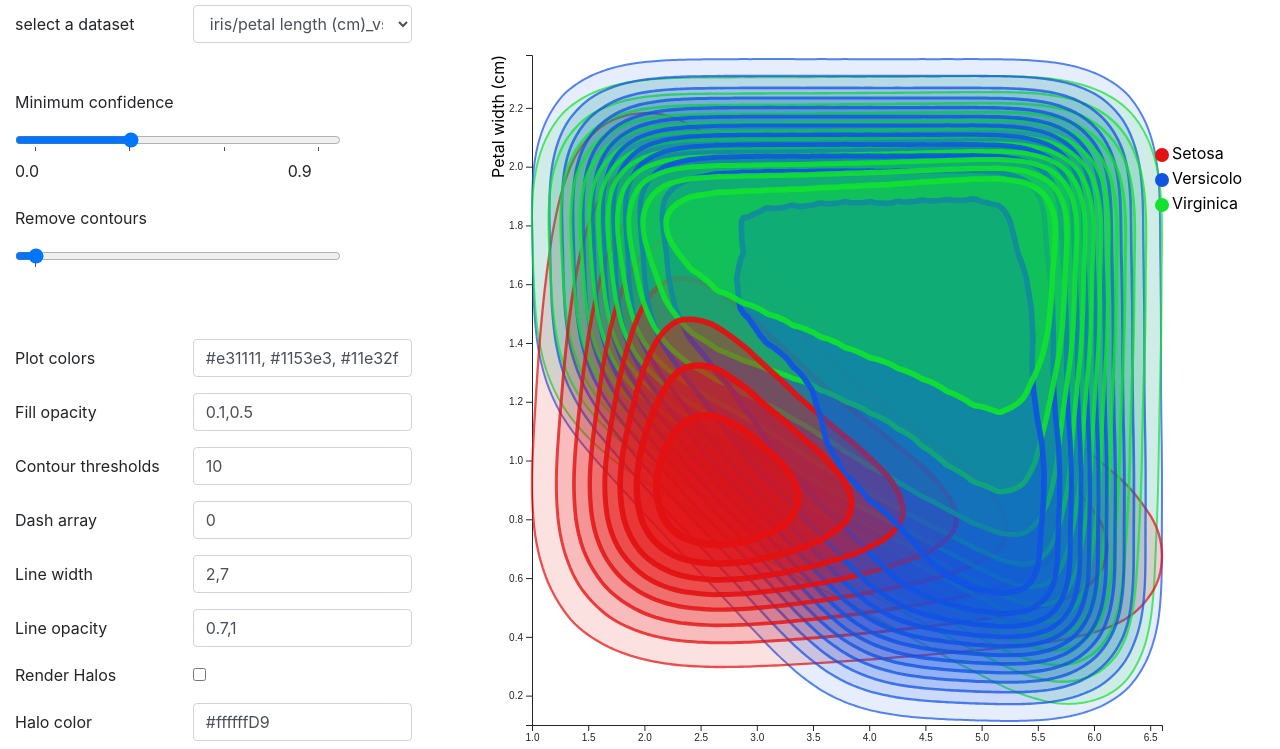
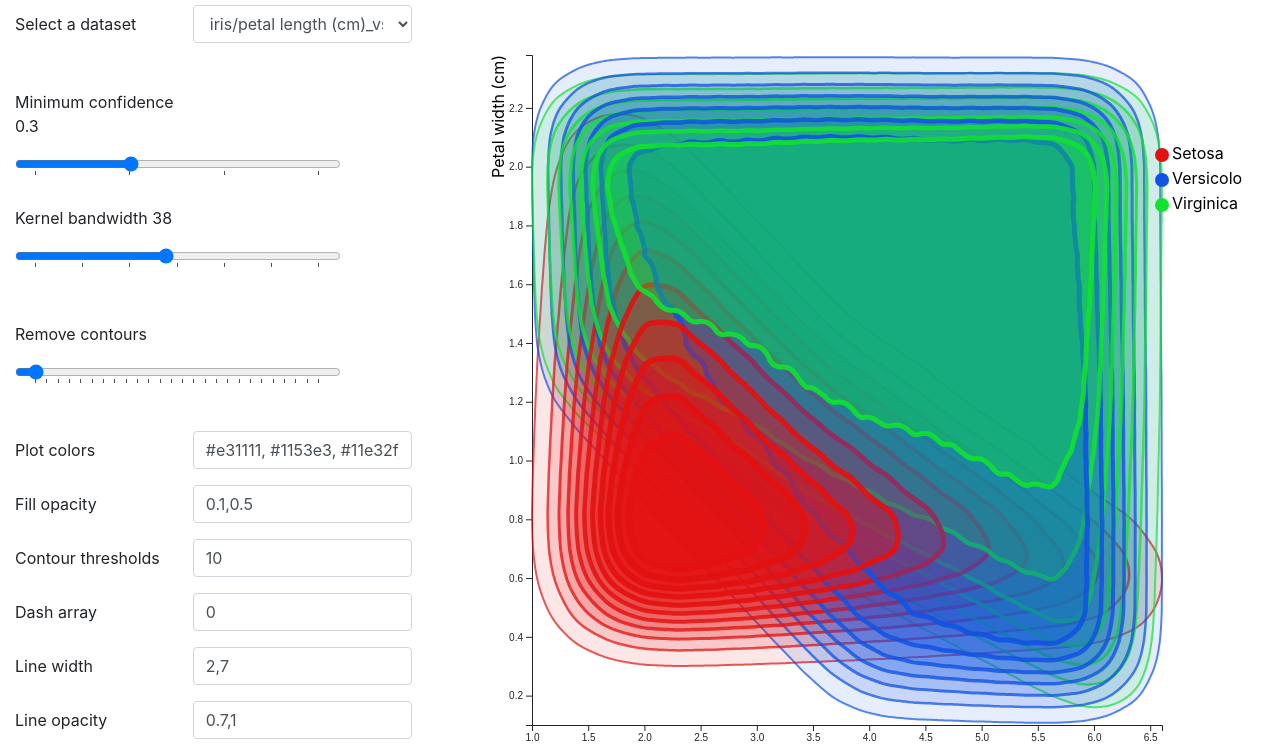
Before and after one commit to LuisKolb/viz2-2023S, a website: page src/index.html in a window 1280 px wide. Shown: the part 51-800 px from the top of the page. Drawn offline with nearby package versions, Linux system fonts and the light colour scheme.

Commit message:
add kernel bandwidth to input, add current values to label

```diff
--- a/src/index.html
+++ b/src/index.html
@@ -29,7 +29,7 @@
           <div class="col-lg-4">
             <form>
               <div class="form-group row">
-                <label class="col-sm-5 col-form-label" for="dataset_selector">select a dataset</label>
+                <label class="col-sm-5 col-form-label" for="dataset_selector">Select a dataset</label>
                 <div class="col-sm-7">
                   <select class="form-control" name="dataset" id="dataset_selector" onchange="updateDataset()">
                     <option value="iris/petal length (cm)_vs_petal width (cm).txt" selected>
@@ -73,12 +73,10 @@
               </div>
 
               <br>
-              <div title="Set areas with low confidence to 0" class="form-group row">
-                <label for="cutoff" class="col-sm-6 col-form-label">Minimum confidence</label>
+              <div title="Set areas with low confidence to 0. Min=0 max=0.9" class="form-group row">
+                <label for="cutoff" class="col-sm-6 col-form-label">Minimum confidence <span id="confidence_value"></span></label>
                 <div class="col-sm-10">
                   <input type="range" class="form-control" id="cutoff" min="0" value="0.3" max="0.9" step="0.1" list="cutoff_ticks" oninput="updateOptions()">
-                  <span style="margin-right: 75%;">0.0</span>
-                  <span>0.9</span>
                   <datalist id="cutoff_ticks">
                     <option>0.0</option>
                     <option>0.3</option>
@@ -87,17 +85,33 @@
                   </datalist>
                 </div>
               </div>
+              <div title="Bandwidth of the gaussian blur. Min=16 max= 64" class="form-group row">
+                <label for="bandwidth" class="col-sm-6 col-form-label">Kernel bandwidth <span id="bandwidth_value"></span></label>
+                <div class="col-sm-10">
+                  <input type="range" class="form-control" id="bandwidth" min="16" value="38" max="64" step="1" list="bandwidth_ticks" oninput="updateOptions()">
+                  <span style="margin-right: 75%;"></span>
+                  <span></span>
+                  <datalist id="bandwidth_ticks">
+                    <option>16</option>
+                    <option>24</option>
+                    <option>32</option>
+                    <option>40</option>
+                    <option>48</option>
+                    <option>56</option>
+                    <option>64</option>
+                  </datalist>
+                </div>
+              </div>
               <div title="Remove contours from top to bottom" class="form-group row">
                 <label for="remove_contours" class="col-sm-6 col-form-label">Remove contours</label>
                 <div class="col-sm-10">
-                  <input type="range" class="form-control" id="remove_contours" min="0" value="0" max="10" step="1" list="cutoff_ticks" oninput="updateOptions()">
+                  <input type="range" class="form-control" id="remove_contours" min="0" value="0" max="10" step="1" list="remove_contours_ticks" oninput="updateOptions()">
                   <span style="margin-right: 75%;"></span>
                   <span></span>
                   <datalist id="remove_contours_ticks">
                   </datalist>
                 </div>
               </div>
-              <br>
 
               <div class="form-group row" title="An array of hex codes separated by commas">
                 <label for="line_color" class="col-sm-5 col-form-label">Plot colors</label>
@@ -198,11 +212,9 @@ function updateOptions() {
 function applyJSONSettings() {
   var jsonSettings = document.getElementById('settings_output').value;
   var settings = JSON.parse(jsonSettings);
-  console.log(settings);
   document.getElementById("threshold").value = settings.line.threshold;
   document.getElementById("dash_array").value = settings.line.dash_array;
   document.getElementById("line_color").value = settings.colors
-  console.log(settings.line.width);
   document.getElementById("line_width").value = settings.line.width;
   document.getElementById("line_opacity").value = settings.line.opacity;
   document.getElementById("render_halos").checked = settings.line.halo.render;
@@ -211,6 +223,7 @@ function applyJSONSettings() {
   document.getElementById("fill_opacity").value = settings.fill.opacity;
   document.getElementById("color_blending").value = settings.blending;
   document.getElementById("cutoff").value = settings.cutoff;
+  document.getElementById("bandwidth").value = settings.bandwidth;
 
   render_graph()
 }
@@ -283,7 +296,8 @@ function render_graph() {
   // Contour generation parameter /////////////////////////////////////////
   // thresholds can be added as array, but they have to be insanely small, for whatever reason...
   // thresholds = [0.00001, 0.0001, 0.0004, 0.0008, 0.001, 0.005, 0.008];
-  let bandwidth = 55;
+  let bandwidth = 38;
+  let cellsize = 2;
 
   let stroke_width = {
     min: 2,
@@ -320,6 +334,7 @@ function render_graph() {
   /////////////////////////////////////////////////////////////////////////
   // read options /////////////////////////////////////////////////////////
   var cutoff = document.getElementById("cutoff").value
+  bandwidth = document.getElementById("bandwidth").value
   let threshold = document.getElementById("threshold").value.split(",");
   threshold = threshold.length == 1 ? threshold[0] : threshold;
   dash_array = document.getElementById("dash_array").value.split(",");
@@ -342,7 +357,8 @@ function render_graph() {
   color_blending = document.getElementById("color_blending").value;
   let num_remove_contours = document.getElementById("remove_contours").value;
 
-
+  document.getElementById("bandwidth_value").innerHTML = bandwidth;
+  document.getElementById("confidence_value").innerHTML = cutoff;
 
   var settings = {
     "colors": colorCodes,
@@ -362,6 +378,7 @@ function render_graph() {
     },
     "blending": color_blending,
     "cutoff": cutoff,
+    "bandwidth": bandwidth,
   };
   var jsonSettings = JSON.stringify(settings, null, 2);
 
@@ -528,6 +545,7 @@ function render_graph() {
             return probabilities[j][i];
           })
           .bandwidth(bandwidth)
+          .cellSize(cellsize)
           .thresholds(threshold)
           (grid_2d);
 
```
